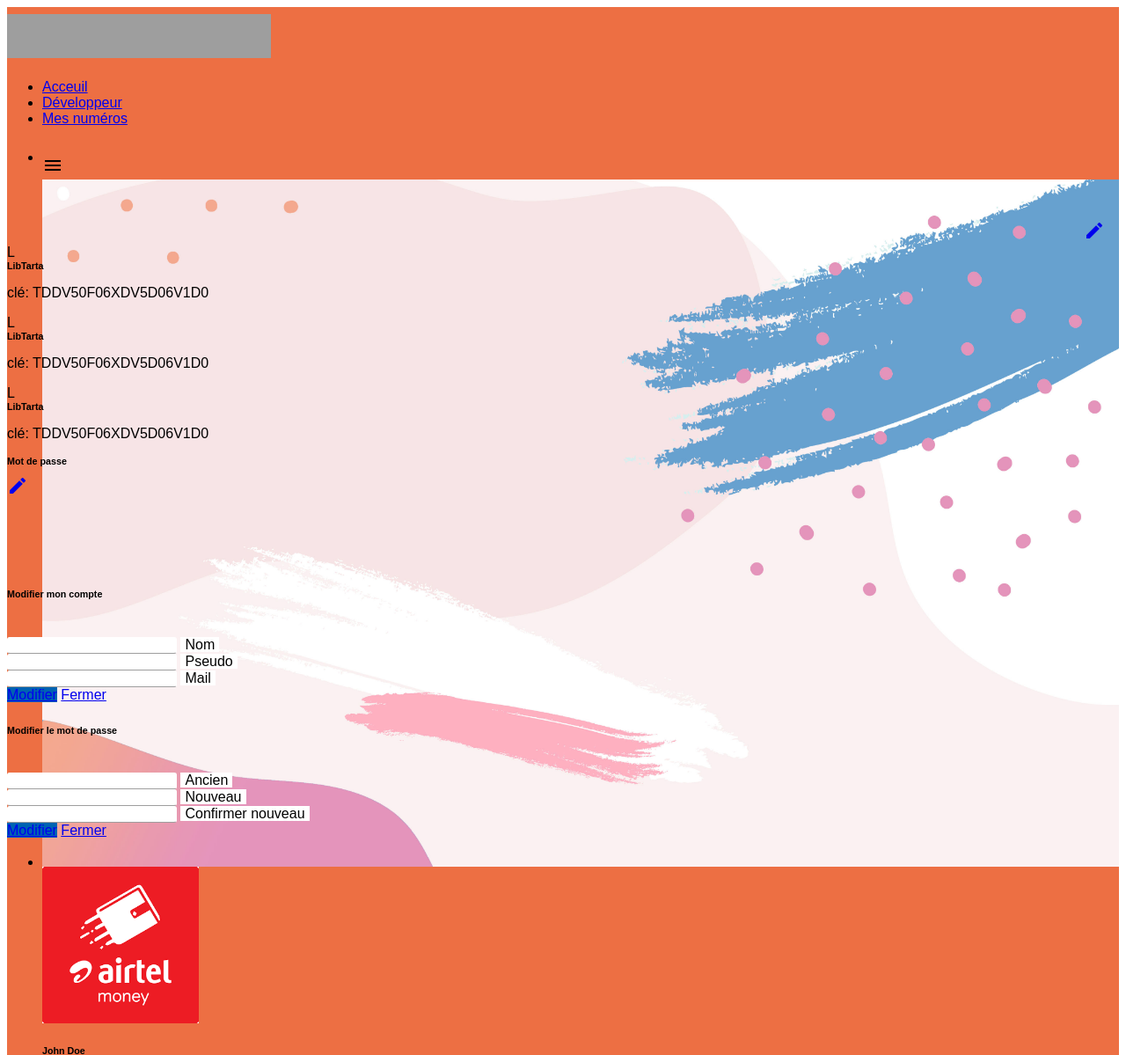
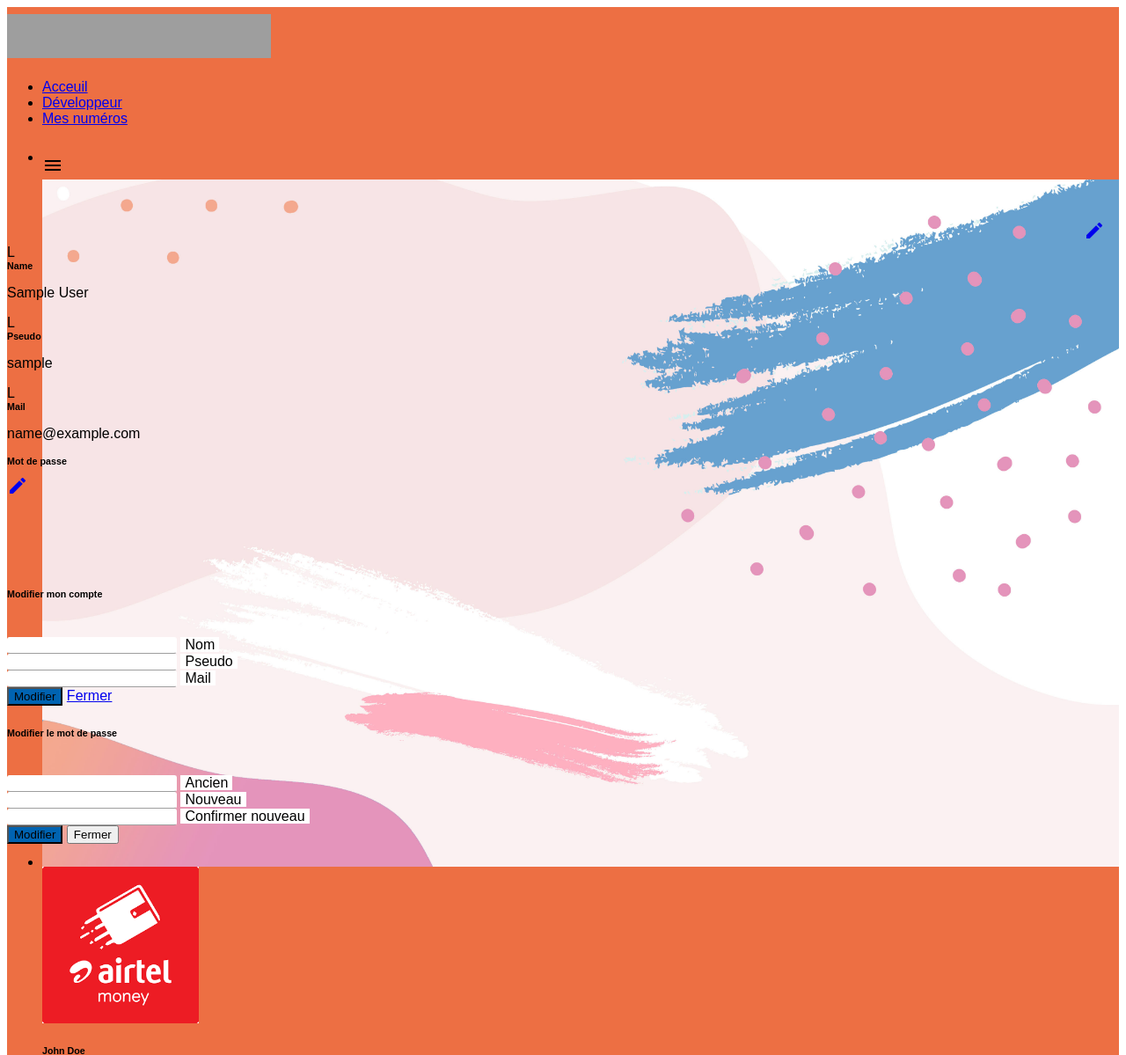
Before and after one commit to digitale-sense/mobile.yetupay, a PHP site: page /info-perso.php in a window 1280 px wide. Shown: the top 1199 px of the page at 88% size. Run offline with PHP 8.4, Linux system fonts and the light colour scheme; the visitor is signed in with stand-in values (Sample User, id 1); grey boxes are pictures that could not be loaded.

Commit message:
Edite profil

```diff
--- a/controller/user/sold.php
+++ b/controller/user/sold.php
@@ -11,7 +11,7 @@ if(isset($_SESSION['user_id'])){
     $user = new User($user_id,null,null,null,null,null,null,null,null,null,null,null,null,null);
     $user_dao = new UserDAO();
     $user = $user_dao->get_user_by_id($user_id);
-    $message = array_merge($message, array("CDF" => $user->getCDFSold(), "USD" => $user->getUSDSold(),"PHONE_NUMBER"=>['Airtel' => $user->getTelAirtel(),'Orange' => $user->getTelOrange(),'Vodacom' => $user->getTelVodacom(),'Africell' => $user->getTelAfricell()]));
+    $message = array_merge($message, array("CDF" => $user->getCDFSold(), "USD" => $user->getUSDSold(),"PHONE_NUMBER"=>['AIRTEL_MONEY' => $user->getTelAirtel(),'ORANGE_MONEY' => $user->getTelOrange(),'M-PESA' => $user->getTelVodacom(),'AFRICEL_MONEY' => $user->getTelAfricell()]));
     // if($user_dao->check_password($user)){
 
     // }
--- a/view/page/info-perso.php
+++ b/view/page/info-perso.php
@@ -1,3 +1,7 @@
+<?php
+    session_start();
+    $tab_info= ["Name" => $_SESSION['full_name'],'Pseudo' => $_SESSION['pseudo'], "Mail" =>$_SESSION['email']];
+?>
 <html lang="fr">
 
 <head>
@@ -43,15 +47,17 @@
                 <a class="btn-floating right half-top z-depth-3 btn-large waves-effect white modal-trigger" href="#edit_account">
                     <i class="material-icons blue-text">edit</i>
                 </a>
-                <?php for ($i = 0; $i < 3; $i++) { ?>
+                <?php
+                    $i= 0;
+                    foreach ($tab_info as $key => $value) { ?>
                         <div class="card-content row">
                             <div class="col s2">
                                 <a class="btn-floating btn-flat waves-effect waves-light red"><i class="lettre">L</i></a>
                             </div>
                             <div class="col s10">
-                            <h6 class="truncate no-margin bolder">LibTarta</h6>
+                                <h6 class="truncate no-margin bolder"><?php echo $key; ?></h6>
                                 <p class="truncate grey-text">
-                                clé: TDDV50F06XDV5D06V1D0
+                                    <?php if(!empty($value)){ echo $value; }?>
                                 </p>
                             </div>
                         </div>
@@ -75,24 +81,24 @@
         </div>
     </div>
     <div id="edit_account" class="modal radius">
-        <form action="#" method="post">
+        <form action="../../controller/user/update_profile.php" method="post">
             <div class="modal-content row">
                 <h6>Modifier mon compte</h6><br>
                 <div class="input-field col s12 m8 offset-m2">
-                    <input id="name" type="text">
+                    <input id="name" name = 'name'type="text">
                     <label for="name">Nom</label>
                 </div>
                 <div class="input-field col s12 m8 offset-m2">
-                    <input id="pseudo" type="text">
+                    <input id="pseudo" type="text" name="pseudo">
                     <label for="speudo">Pseudo</label>
                 </div>
                 <div class="input-field col s12 m8 offset-m2">
-                    <input id="mail" type="email">
+                    <input id="mail" type="email" name="email">
                     <label for="mail">Mail</label>
                 </div>
                 <div class="row">
                     <div class="col s12">
-                        <a href="#!" class="waves-effect right yetu-blue white-text btn-action btn-flat">Modifier</a>
+                        <button class="waves-effect right yetu-blue white-text btn-action btn-flat" type="submit" name="action">Modifier</button>
                         <a href="#!" class="modal-close right waves-effect red-text btn-action btn-flat">Fermer</a>
                     </div>
                 </div>
@@ -100,7 +106,7 @@
         </form>
     </div>
     <div id="edit_pwd" class="modal radius">
-        <form action="#" method="post">
+        <form action="../../" method="post">
             <div class="modal-content row">
                 <h6>Modifier le mot de passe</h6><br>
                 <div class="input-field col s12 m8 offset-m2">
@@ -117,8 +123,8 @@
                 </div>
                 <div class="row">
                     <div class="col s12">
-                        <a href="#!" class="waves-effect right yetu-blue white-text btn-action btn-flat">Modifier</a>
-                        <a href="#!" class="modal-close right waves-effect red-text btn-action btn-flat">Fermer</a>
+                        <button class="waves-effect right yetu-blue white-text btn-action btn-flat" type="submit" name="action">Modifier</button>
+                        <button class="modal-close right waves-effect red-text btn-action btn-flat">Fermer</button>
                     </div>
                 </div>
             </div>
--- a/view/page/navbar.php
+++ b/view/page/navbar.php
@@ -29,9 +29,9 @@
                 </div>
             </li>
             <li><a href="#!" class="waves-effect"><i class="material-icons">home</i>Acceuil</a></li>
-            <li><a href="#!" class="waves-effect"><i class="material-icons">code</i>Développeur</a></li>
+            <li><a href="dev-project.php" class="waves-effect"><i class="material-icons">code</i>Développeur</a></li>
             <li><a href="numbers.php" class="waves-effect"><i class="material-icons">sim_card</i>Mes numéros</a></li>
-            <li><a href="#!" class="waves-effect"><i class="material-icons">info</i>Infos personnelles</a></li>
+            <li><a href="info-perso.php" class="waves-effect"><i class="material-icons">info</i>Infos personnelles</a></li>
             <li>
                 <div class="divider"></div>
             </li>
--- a/view/page/numbers.php
+++ b/view/page/numbers.php
@@ -40,7 +40,7 @@
             <div class="card z-depth-3 radius">
                 <?php
                     $i=0;
-                    foreach ($message['PHONE_NUMBER'] as $value) {
+                    foreach ($message['PHONE_NUMBER'] as $key =>$value) {
                         $operator='';
                         switch (User::getOperator($value)) {
                             case '0':
@@ -66,8 +66,8 @@
                                             <?php echo $user->getSignInDatetime(); ?>.
                                         </small>
                                     </p>
-                                    <h6 class="truncate no-margin bolder"><?php echo $operator ?></h6>
-                                    <p class="truncate grey-text"><?php echo $value ?></p>
+                                    <h6 class="truncate no-margin bolder"><?php echo $key; ?></h6>
+                                    <p class="truncate grey-text"><?php echo $value; ?></p>
                                 </div>
                             </div><?php
                         }
```
Also changed, not shown: controller/user/log_in.php (+10 -0 lines), controller/user/update_profile.php (added, +26 -0 lines). Lines whose indentation alone changed are shown as unchanged.
